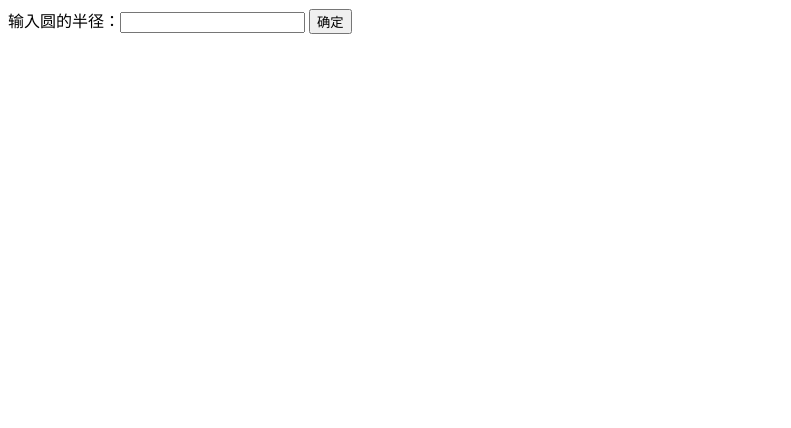
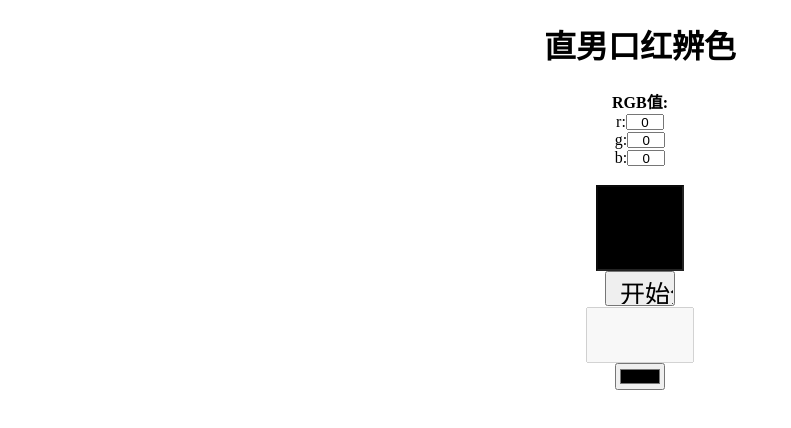
Before and after one commit to qishushi93/qishushi93.github.io, a plain HTML site: page index.html in a window 1280 px wide. Shown: the whole page, without its empty margins (0-791 px from the left). Drawn offline with Linux system fonts and the light colour scheme.

Commit message:
Update index.html

```diff
--- a/index.html
+++ b/index.html
@@ -1,18 +1,43 @@
 <!DOCTYPE html>
-<html lang="en">
-<head>
-    <meta charset="UTF-8">
-    <title>Document</title>
-</head>
-<body>
-    输入圆的半径：<input type="text" id="inp">
-    <input type="button" value="确定" onclick="test()">
-</body>
+<html>
+	<head>
+		<meta charset="utf-8" />
+		<title>直男口红颜色辨别网</title>
+		<script type="text/javascript">
+			//rgb整合函数
+		function changeColor(a, b, c){
+			var a= parseFloat(document.getElementById('r').value);
+			var b= parseFloat(document.getElementById('g').value);
+			var c= parseFloat(document.getElementById('b').value);
+			var obj_test= document.getElementById("last");
+			obj_test.style.backgroundColor = "rgb("+a+","+b+","+c+")";
+			pd(a,b,c);
+			}
+			//颜色判断
+		function pd(a,b,c){
+			if(a==117&&b==15&&c==26) document.getElementById("number").value = "这是姨妈色";
+			if(a==160&&b==33&&c==18) document.getElementById("number").value = "这是番茄橘";
+			if(a==178&&b==48&&c==41) document.getElementById("number").value = "这是枫叶砖红色";
+			if(a==194&&b==3&&c==13)  document.getElementById("number").value = "这是正红色";
+			if(a==106&&b==5&&c==00)  document.getElementById("number").value = "这是牛血红";
+			if(a==239&&b==93&&c==71)  document.getElementById("number").value = "这是小羊皮暖柿红";
+			if(a==191&&b==27&&c==28)  document.getElementById("number").value = "这是正橘色";
+			if(a==242&&b==122&&c==122)  document.getElementById("number").value = "这是珊瑚粉";
+			if(a==208&&b==10&&c==57)  document.getElementById("number").value = "这是玫红色";
+		}
+		</script>
+	</head>
+	<body>
+		<div align="center">
+			<h1>直男口红辨色</h1>
+		<strong>RGB值:</strong><br/>
+		r:<input type="text" style="text-align:center;width:30px;height:10px"  maxlength="3" id="r" value="0"    onclick="#"   /><br />
+		g:<input type="text" style="text-align:center;width:30px;height:10px"  maxlength="3" id="g" value="0"    onclick="#"   /><br />
+		b:<input type="text" style="text-align:center;width:30px;height:10px"  maxlength="3" id="b" value="0"    onclick="#"   /><br /><br/>
+		<input type="text" id="last" style="background-color:rgb(0,0,0);height:80px;width:80px;" disabled="disabled" /><br/>
+		<input type="button"  style="width:70px;height:35px;font-size:25px;"   id="minus"  value=" 开始分析 " onclick="changeColor()"  /><br />
+		<input type="text"   style="text-align:center;width:100px;height:50px" id="number"  disabled="disabled" /><br />
+		<input type="color" />
+		</div>
+	</body>
 </html>
-<script>
-    function test(){
-        var inp = parseFloat(document.getElementById('inp').value);
-        var s = 3.14 * (inp * inp);
-        alert('面积为：' + s)
-    }
-</script>
```
